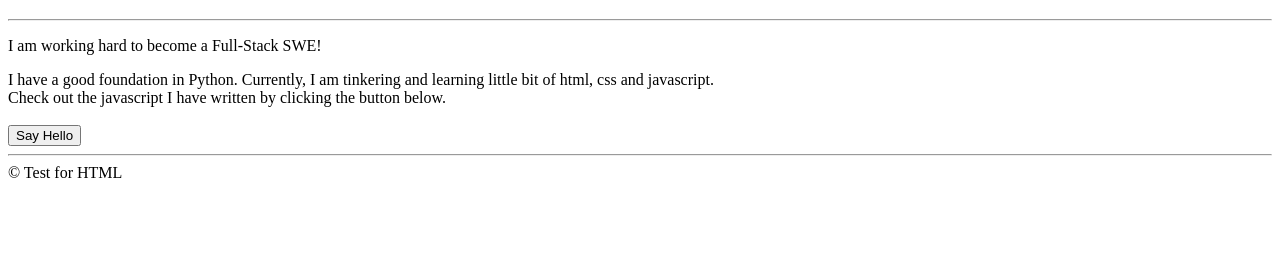
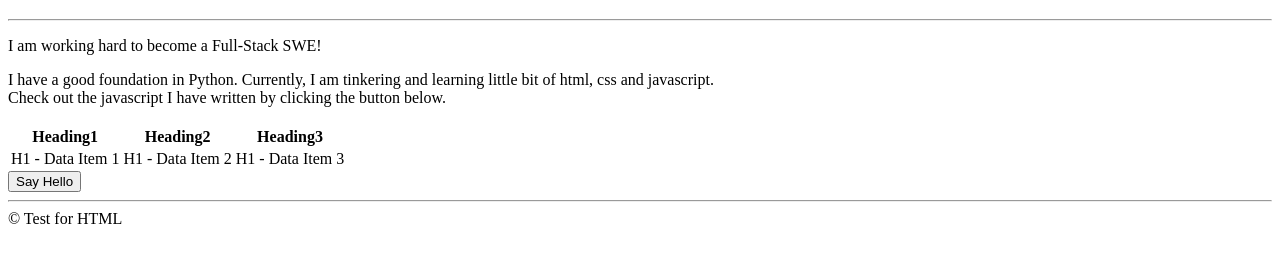
Before and after one commit to fslmahboob/VSCode-Quick-Start, a plain HTML site: page index.html in a window 1280 px wide. Shown: the part 61-324 px from the top of the page. Drawn offline with Linux system fonts and the light colour scheme.

Commit message:
Creating a table in html

```diff
--- a/index.html
+++ b/index.html
@@ -1,10 +1,8 @@
 <!doctype html>
 <html>
-
   <head>
     <title>HTML Demo</title>
   </head>
-
   <body>
     <h1>
       Welcome to Faisal's home page
@@ -17,6 +15,22 @@
       I have a good foundation in Python. Currently, I am tinkering and learning little bit of html, css and javascript.<br>
       Check out the javascript I have written by clicking the button below.
     </div><br>
+
+    <table>
+      <tr>
+        <th>Heading1</th>
+        <th>Heading2</th>
+        <th>Heading3</th>
+      </tr>
+      <tr>
+        <td> H1 - Data Item 1</td>
+        <td> H1 - Data Item 2</td>
+        <td> H1 - Data Item 3</td>
+      </tr>
+    </table>
+
+
+
     <button onclick="hello()">
       Say Hello
     </button>
@@ -25,5 +39,4 @@
       &copy; Test for HTML
     </footer>
   </body>
-
 </html>
```
